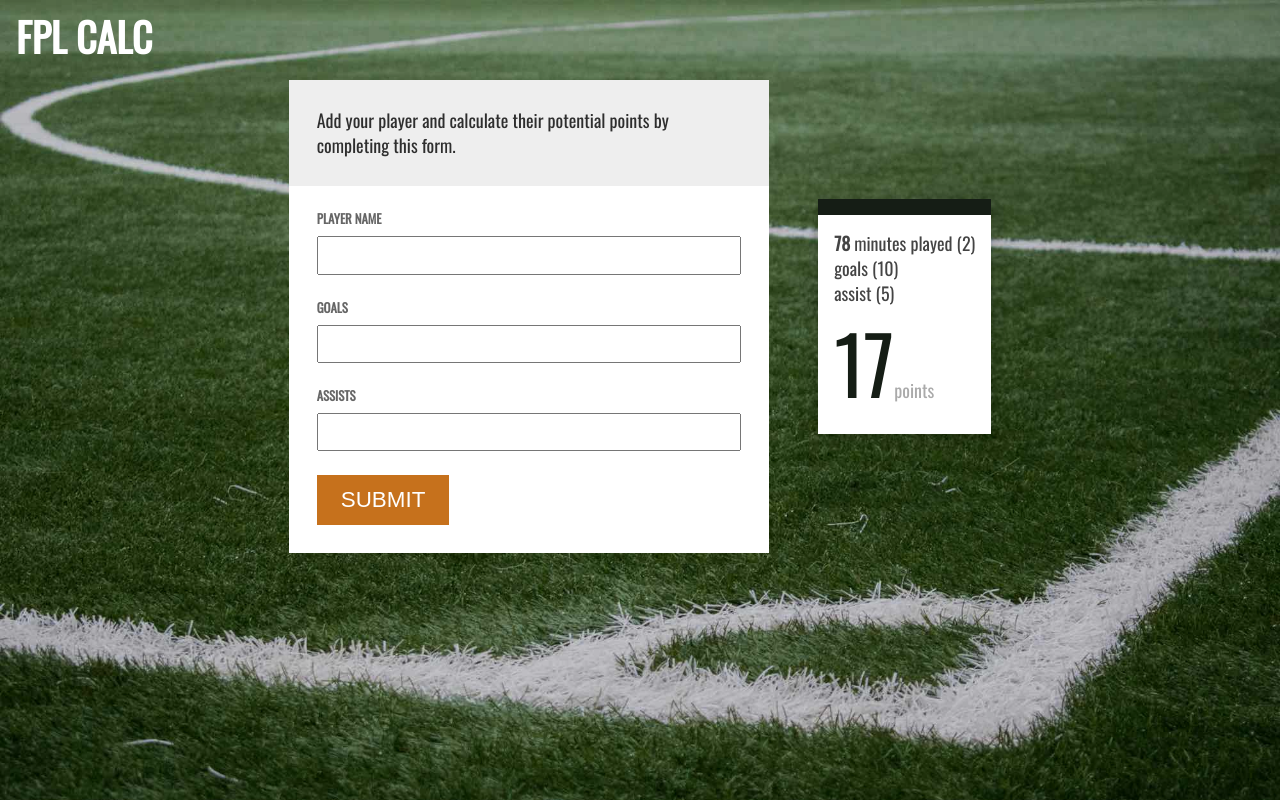
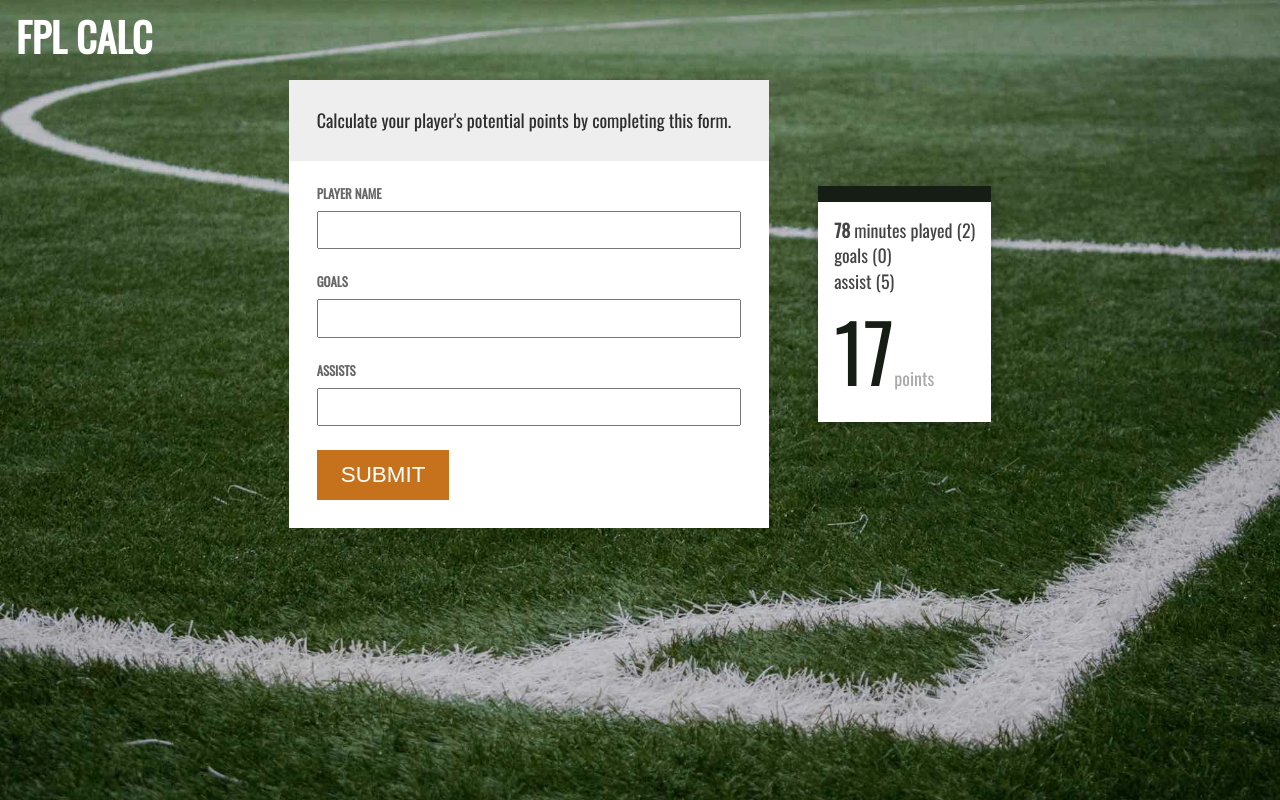
Before and after one commit to carlwood/fplcalc, a React app: page / in a window 1280 px wide. Built offline with nearby package versions, Linux system fonts and the light colour scheme.

Commit message:
Add goals calc

```diff
--- a/src/components/player.js
+++ b/src/components/player.js
@@ -12,7 +12,7 @@ class PlayerIntro extends React.Component {
     render() {
         return (
             <div className="form-intro">
-                <p>Add your player and calculate their potential points by completing this form.</p>
+                <p>Calculate your player's potential points by completing this form.</p>
             </div>
         )
     }
@@ -59,11 +59,11 @@ class PlayerForm extends React.Component {
                         </div>
                         <div className="form-group">
                             <label className="form-label">Goals</label>
-                            <input className="form-input" type="text" onChange={this.handleGoalsChange} />
+                            <input className="form-input" type="number" onChange={this.handleGoalsChange} />
                         </div>
                         <div className="form-group">
                             <label className="form-label">Assists</label>
-                            <input className="form-input" type="text" onChange={this.handleAssistsChange} />
+                            <input className="form-input" type="number" onChange={this.handleAssistsChange} />
                         </div>
                         <input className="btn" type="submit" value="Submit" />
                     </form>
@@ -80,12 +80,20 @@ class PlayerForm extends React.Component {
 }
 
 class PlayerResult extends React.Component {
+
+    renderGoalPoints() {
+        return (
+            <span>{this.props.goals * 5}</span>
+        )
+    }
+
     render() {
+
         return (
             <div>
                 <div className="player-name">{this.props.name}</div>
                 <div><b>78</b> minutes played (2)</div>
-                <div><b>{this.props.goals}</b> goals (10)</div>
+                <div><b>{this.props.goals}</b> goals ({this.renderGoalPoints()})</div>
                 <div><b>{this.props.assists}</b> assist (5)</div>
                 <span className="player-points">17</span>
                 <span className="player-points-label">points</span>
--- a/src/styles/app.scss
+++ b/src/styles/app.scss
@@ -117,6 +117,10 @@ form {
     font-size: 1rem;
     padding: 0.5rem;
     width: 100%;
+    transition: transform 0.2s ease;
+    &:focus {
+        transform: scale(1.025);
+    }
 }
 
 // Player result
```
